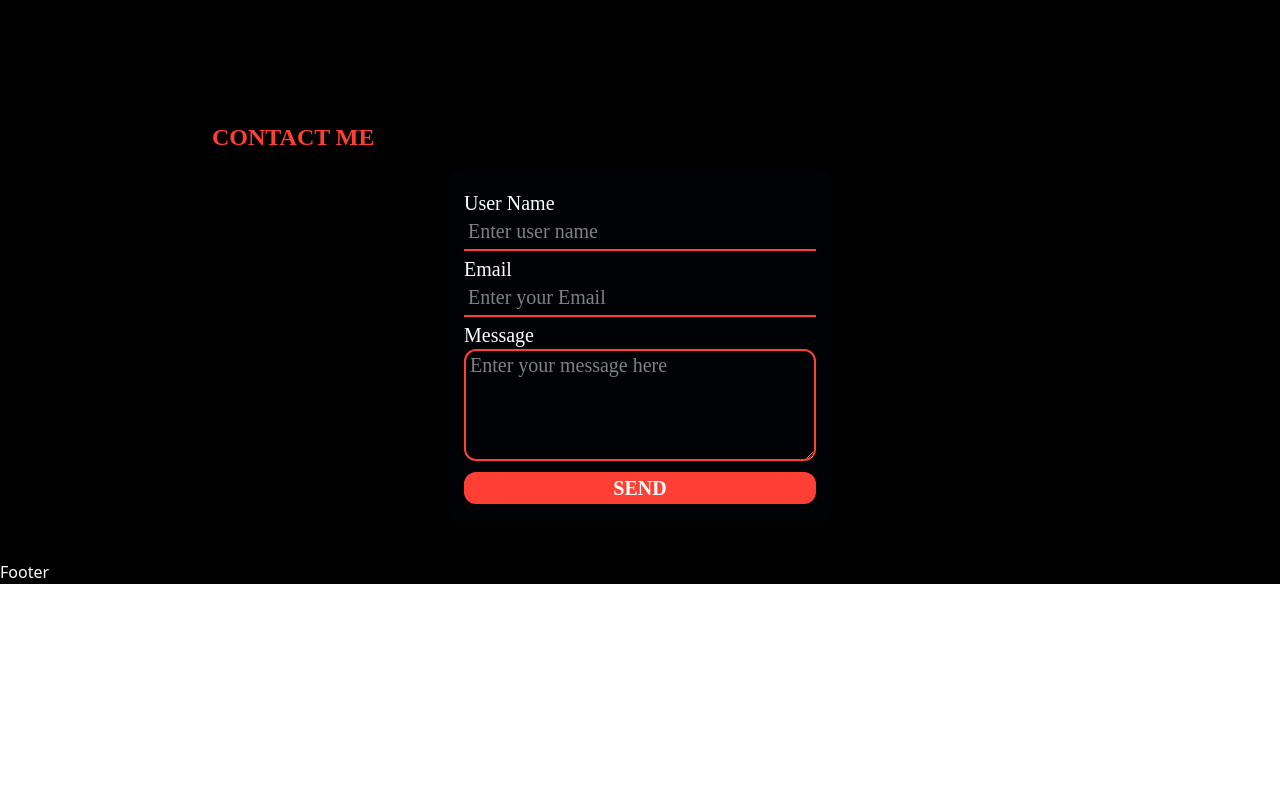
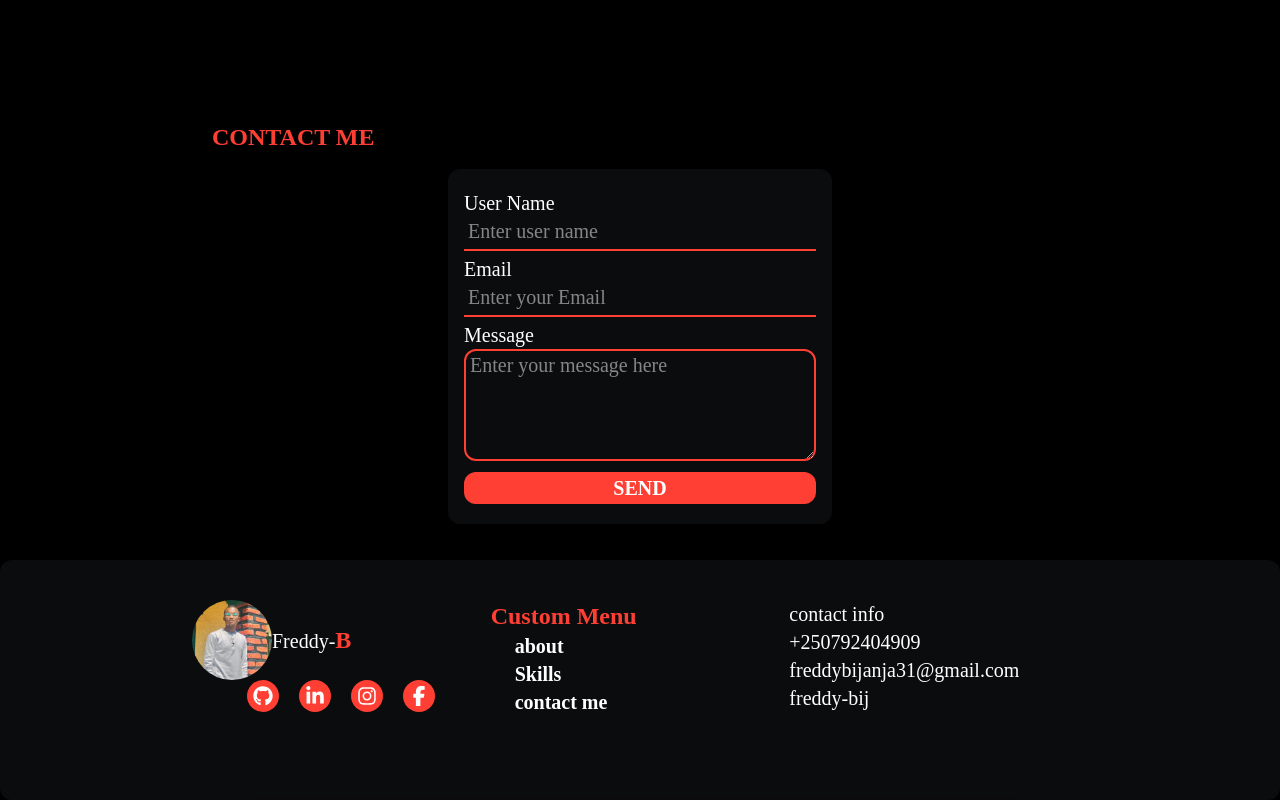
Before and after one commit to Freddy-bij/Personal_Portfolio, a React (Vite) app: page / in a window 1280 px wide. Shown: the part 1491-2291 px from the top of the page. Before the commit the page ends 2075 px from the top, so only its background shows below. Built offline with nearby package versions, Linux system fonts and the light colour scheme.

Commit message:
add footer

```diff
--- a/src/Components/Footer.jsx
+++ b/src/Components/Footer.jsx
@@ -1,8 +1,47 @@
-
+import { FaFacebook, FaFacebookF, FaGithub, FaInstagram } from "react-icons/fa6"
+import image from "../images/imag3.png"
+import { FaLinkedinIn } from "react-icons/fa"
 
 const Footer = () => {
   return (
-    <div>Footer</div>
+    <div className="h-60 bg-gray-500/10  rounded-xl font-[sofia] text-xl">
+
+      <div className="w-[70%] mx-auto grid grid-cols-3 py-10">
+        <div>
+          <div className="flex items-center" >
+            <div className="w-20 h-20  ">
+              <img src={image} alt="" className="h-full w-full rounded-full " />
+            </div>
+            <h1 className=" text-xl">Freddy-<span className="text-2xl font-bold text-[#ff3f34]">B</span></h1>
+          </div>
+          <div className="flex justify-center gap-5">
+            <div className="bg-[#ff3f34] w-8 h-8 flex items-center justify-center rounded-full hover:bg-white hover:text-[#ff3f34]"><FaGithub/></div>
+            <div className="bg-[#ff3f34] w-8 h-8 flex items-center justify-center rounded-full hover:bg-white hover:text-[#ff3f34]"><FaLinkedinIn/></div>
+            <div className="bg-[#ff3f34] w-8 h-8 flex items-center justify-center rounded-full hover:bg-white hover:text-[#ff3f34]"><FaInstagram/></div>
+            <div className="bg-[#ff3f34] w-8 h-8 flex items-center justify-center rounded-full hover:bg-white hover:text-[#ff3f34]"><FaFacebookF /></div>
+          </div>
+        </div>
+
+
+        <div>
+          <h1 className="text-[#ff3f34] capitalize font-bold text-2xl">custom menu</h1>
+          <ul className=" pl-6 font-semibold ">
+            <li className=" hover:underline hover:underline-offset-6 hover:text-gray-500/60">about</li>
+            <li className=" hover:underline hover:underline-offset-6 hover:text-gray-500/60">Skills</li>
+            <li className=" hover:underline hover:underline-offset-6 hover:text-gray-500/60">contact me</li>
+          </ul>
+        </div>
+        <div>
+          <h1>contact info</h1>
+          <ul>
+            <li>+250792404909</li>
+            <li>freddybijanja31@gmail.com</li>
+            <li>freddy-bij</li>
+          </ul>
+        </div>
+      </div>
+
+    </div>
   )
 }
 
--- a/src/Components/SectContact.jsx
+++ b/src/Components/SectContact.jsx
@@ -6,7 +6,7 @@ const SectContact = () => {
        <h1 className="text-[#ff3f34] text-2xl font-bold uppercase " > contact Me</h1>
        <div className="flex justify-center py-4 ">
 
-        <div className="bg-gray-950/30 rounded-xl text-xl py-5 px-4 w-96 ">
+        <div className="bg-gray-500/10 rounded-xl text-xl py-5 px-4 w-96 ">
 
                 <label>User Name</label><br></br>
                 <input type="text" placeholder="Enter user name" className="outline-none border-b-2 border-[#ff3f34] pb-1 mb-1 pl-1 w-full" /><br></br>
```
Also changed, not shown: src/images/imag3.png (renamed from public/images/imag3.png).
